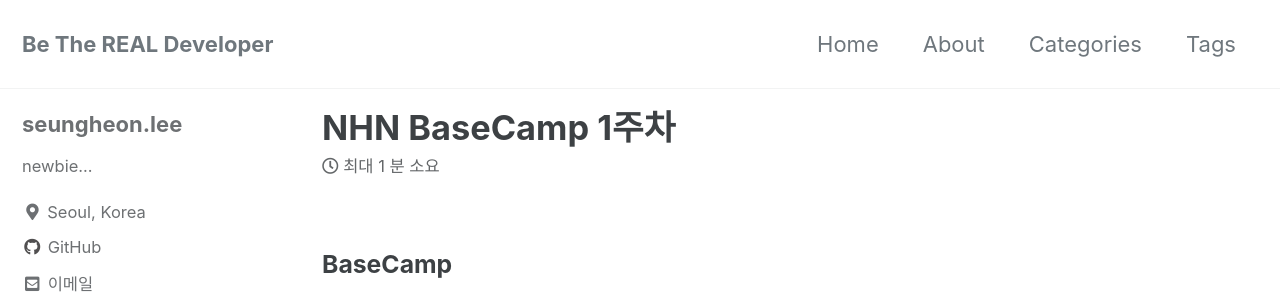
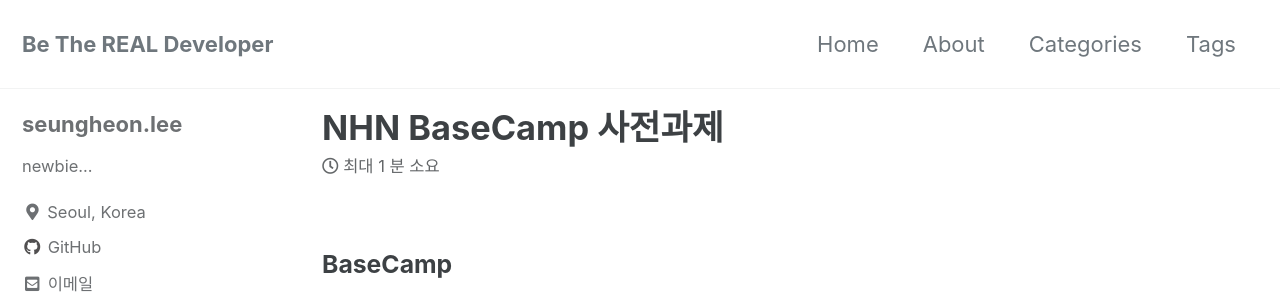
Before and after one commit to heon24500/heon24500.github.io, a Jekyll site: the page built from _posts/21-01-23-사전과제.md, in a window 1280 px wide. Shown: the top 295 px of the page. Built offline with Jekyll 4.4.1, drawn with Linux system fonts in a browser that asks for light colours; cached includes are drawn as plain includes; comment, search, counter and statistics services are not loaded.

Commit message:
게시글 수정

```diff
--- a/_posts/21-01-23-사전과제.md
+++ b/_posts/21-01-23-사전과제.md
@@ -1,5 +1,5 @@
 ---
-title: "NHN BaseCamp 1주차"
+title: "NHN BaseCamp 사전과제"
 categories:
   - NHN
 tags:
```
